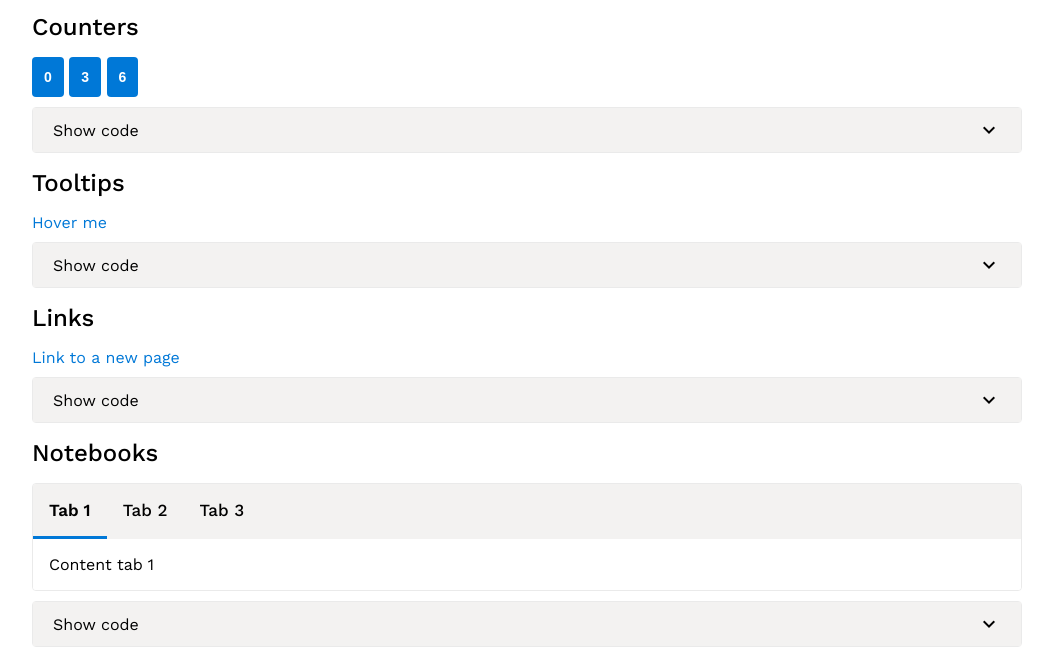
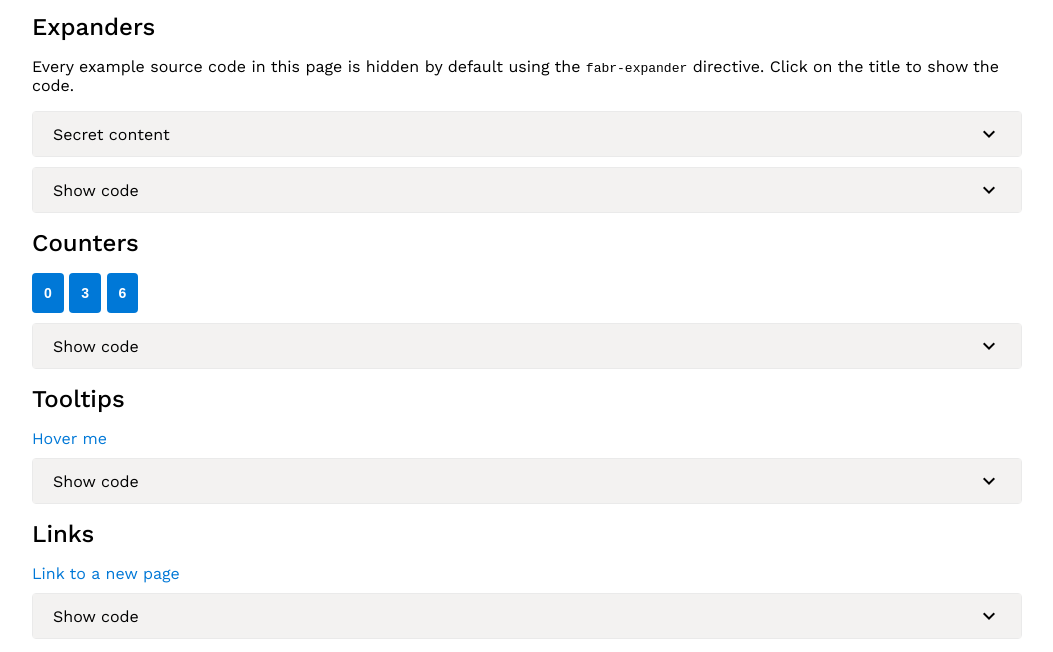
Before and after one commit to fabricatorsltd/fabrctive, a plain HTML site: page examples.html in a window 1280 px wide. Shown: the part 57-709 px from the top of the page, without its empty margins (113-1166 px from the left). Drawn offline with nearby package versions, Linux system fonts and the light colour scheme.

Commit message:
add FabrExpander example

```diff
--- a/examples.html
+++ b/examples.html
@@ -13,6 +13,22 @@
 <body>
 
     <h1>Examples</h1>
+
+    <section>
+        <h2>Expanders</h2>
+        <p>Every example source code in this page is hidden by default using the <code>fabr-expander</code> directive.
+            Click on the title to show the code.</p>
+
+        <div id="snippet__0">
+            <div fabr-expander fabr-expander-title="Secret content">
+                <img src="https://media1.giphy.com/media/kyoI9nk0n3PMEM84B8/giphy.gif" alt="Secret content">
+            </div>
+        </div>
+
+        <div fabr-expander fabr-expander-title="Show code">
+            <div fabr-snippet fabr-snippet-from="#snippet__0"></div>
+        </div>
+    </section>
 
     <section>
         <h2>Counters</h2>
```
